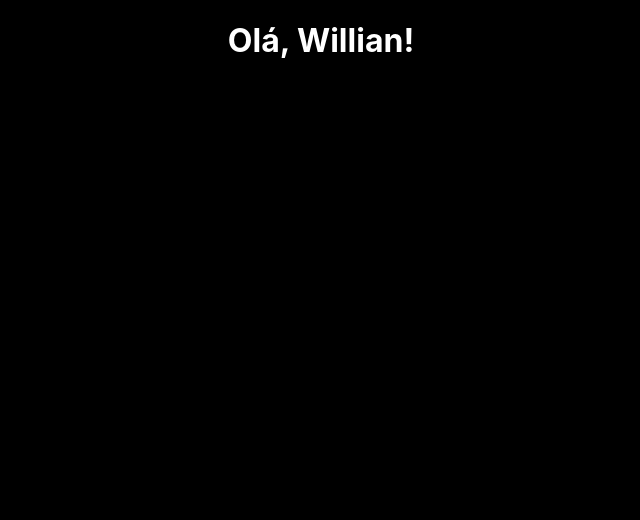
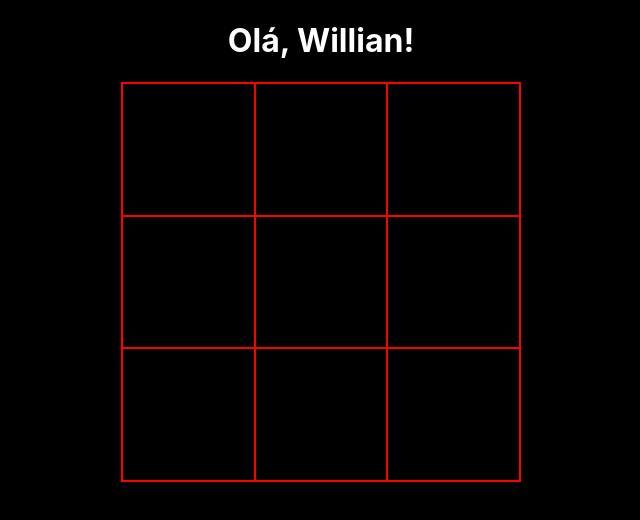
Before and after one commit to Willian-Louback/JogoDaVelha-React, a React (Create React App) app: page / in a window 1280 px wide. Shown: the top 520 px of the page, without its empty margins (319-959 px from the left). Built offline with nearby package versions, Linux system fonts and the light colour scheme.

Commit message:
Jogo quase funcionando

```diff
--- a/src/components/interface/gerarTabuleiro.js
+++ b/src/components/interface/gerarTabuleiro.js
@@ -8,7 +8,7 @@ class Tabuleiro extends React.Component{
 
 
         return (
-            <>
+            <thead className="thead">
                 <tr id="tr1">
                     <th id='1'></th>
                     <th id='2'></th>
@@ -24,16 +24,81 @@ class Tabuleiro extends React.Component{
                     <th id='8'></th>
                     <th id='9'></th>
                 </tr>
-            </>
+            </thead>
         );
+    }
+
+    win(){
+        const possiveisWin = [
+            [1,2,3],
+            [4,5,6],
+            [7,8,9],
+            [1,5,9],
+            [3,5,7],
+            [1,4,7],
+            [2,5,8],
+            [3,6,9]
+        ]
+
+        async function validarWin(){
+            const preenchido = await document.getElementsByClassName('preenchido');
+            let preenchidos = [];
+
+            for(let i = 0; i < preenchido.length; i++){
+                preenchidos.push(preenchido[i].id);
+                console.log(preenchidos.toString())
+                console.log(possiveisWin[0].toString())
+                if(!preenchidos.toString().indexOf(possiveisWin[0].toString())){
+                    console.log("oi")
+                }
+
+                /*if(
+                    !preenchidos.toString().indexOf(possiveisWin[0].toString()) ||
+                    !preenchidos.toString().indexOf(possiveisWin[1].toString()) ||
+                    !preenchidos.toString().indexOf(possiveisWin[2].toString()) ||
+                    !preenchidos.toString().indexOf(possiveisWin[3].toString()) ||
+                    !preenchidos.toString().indexOf(possiveisWin[4].toString()) ||
+                    !preenchidos.toString().indexOf(possiveisWin[5].toString()) ||
+                    !preenchidos.toString().indexOf(possiveisWin[6].toString())||
+                    !preenchidos.toString().indexOf(possiveisWin[7].toString())
+                )
+                {
+                    console.log("Você ganhou");
+                }*/
+            }
+        }
+
+        validarWin();
+    }
+
+    moves(){
+        let player = "X";
+        const thisRef = this; //fazer referencia ao this para poder usar na function
+        async function validarMoves(){
+            const tabuleiro = await document.getElementsByClassName('tabuleiro');
+
+            tabuleiro[0].addEventListener('mousedown', function resposta(target){
+                if(!document.getElementById(target.toElement.id).classList.contains('preenchido')){
+                    document.getElementById(target.toElement.id).innerHTML = player;
+                    document.getElementById(target.toElement.id).classList.add('preenchido');
+                    player === 'x' ? document.getElementById(target.toElement.id).classList.add('preenchidoX') : document.getElementById(target.toElement.id).classList.add('preenchidoY');
+                    player === "X" ? player = "O" : player = "X";
+                }
+                thisRef.win();
+            })
+        }
+        validarMoves();
     }
 
     render(){
 
         return(
-            <table className="tabuleiro">
-                {this.gerarTabuleiro()}
-            </table>
+            <div className='areaTabuleiro'>
+                <table className="tabuleiro">
+                    {this.gerarTabuleiro()}
+                    {this.moves()}
+                </table>
+            </div>
         )
     }
 }
--- a/src/components/styles/boasVindas.css
+++ b/src/components/styles/boasVindas.css
@@ -2,3 +2,19 @@
     display: flex;
     justify-content: center;
 }
+
+.areaTabuleiro{
+    display: flex;
+    justify-content: center;
+}
+
+.tabuleiro{
+    height: 400px;
+    width: 400px;
+    background-color: red;
+}
+
+th{
+    height: 25%;
+    width: 25%;
+}
```
